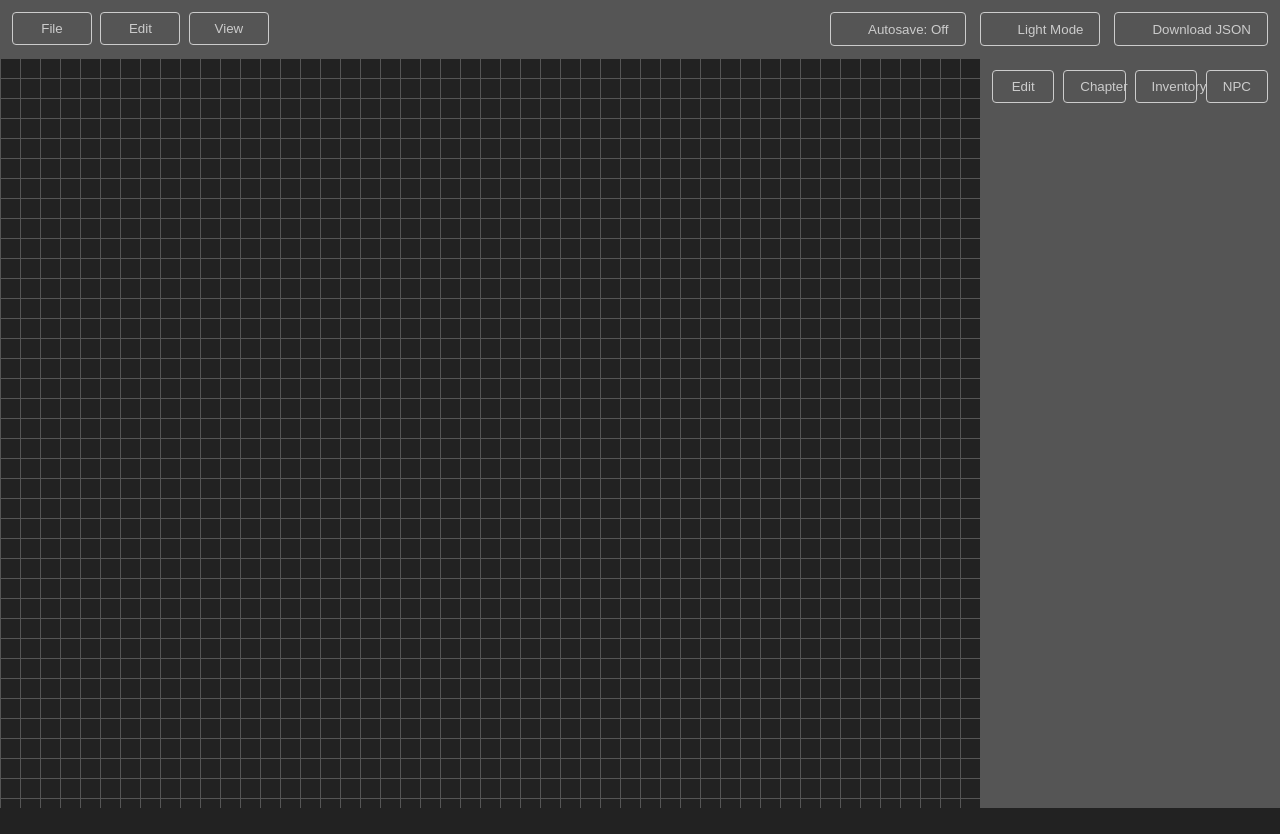
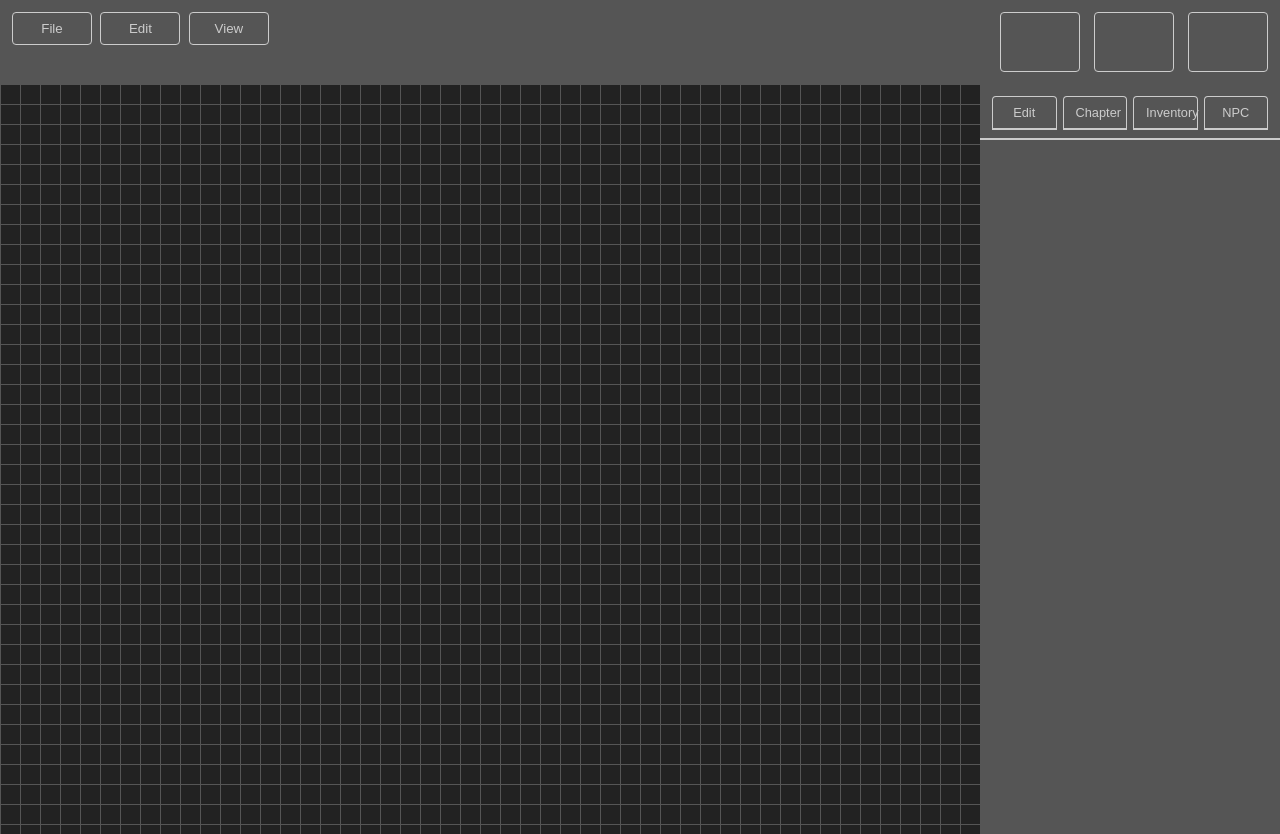
Before and after one commit to ugm616/PabulaTagabuo, a plain HTML site: page index.html in a window 1280 px wide. Before the commit the page ends 808 px from the top, so only its background shows below. Drawn offline with Linux system fonts and the light colour scheme; a web font is replaced by a local one.

Commit message:
Update index.html

```diff
--- a/index.html
+++ b/index.html
@@ -3,7 +3,7 @@
 <head>
     <meta charset="UTF-8">
     <meta name="viewport" content="width=device-width, initial-scale=1.0">
-    <title>Story Node Editor</title>
+    <title>Pabula Tagabuo</title>
     <link href="https://fonts.googleapis.com/css2?family=Aldrich&display=swap" rel="stylesheet">
     <style>
         @import url('https://fonts.googleapis.com/css2?family=Aldrich&display=swap');
@@ -20,6 +20,11 @@
             font-family: 'Aldrich', sans-serif;
             background-color: var(--bg-color);
             color: var(--text-color);
+            overflow: hidden;
+        }
+
+        ::-webkit-scrollbar {
+            display: none;
         }
 
         button {
@@ -65,17 +70,30 @@
         .quick-buttons button {
             display: flex;
             align-items: center;
-            gap: 5px;
+            justify-content: center;
+            width: 60px;
+            height: 60px;
+            padding: 10px;
+            background-size: 30px;
+            background-position: center;
+            background-repeat: no-repeat;
+            font-size: 0;
         }
 
-        .quick-buttons button::before {
-            content: '';
-            width: 16px;
-            height: 16px;
-            display: inline-block;
-            background-size: contain;
-            background-repeat: no-repeat;
-            vertical-align: middle;
+        @media (max-width: 768px) {
+            .quick-buttons button {
+                width: 40px;
+                height: 40px;
+                background-size: 20px;
+            }
+        }
+
+        @media (max-width: 480px) {
+            .quick-buttons button {
+                width: 30px;
+                height: 30px;
+                background-size: 15px;
+            }
         }
 
         .main-area {
@@ -99,13 +117,31 @@
 
         .tab-buttons {
             display: flex;
-            gap: 5px;
+            gap: 2px;
             padding: 10px;
+            border-bottom: 2px solid var(--text-color);
         }
 
         .tab-buttons button {
             flex: 1;
             min-width: 60px;
+            font-size: 0.8em;
+            padding: 8px 12px;
+            border-radius: 4px 4px 0 0;
+            border: 1px solid var(--text-color);
+            border-bottom: none;
+            position: relative;
+            margin-bottom: -2px;
+        }
+
+        .tab-buttons button.active {
+            background-color: var(--text-color);
+            color: var(--bg-color);
+            border-bottom: 2px solid var(--bg-color);
+        }
+
+        .tab-buttons button:not(.active) {
+            border-bottom: 2px solid var(--text-color);
         }
 
         .node {
@@ -134,9 +170,9 @@
             <button>View</button>
         </div>
         <div class="quick-buttons">
-            <button id="autosave-toggle">Autosave: Off</button>
-            <button id="theme-toggle">Light Mode</button>
-            <button id="save-json">Download JSON</button>
+            <button id="autosave-toggle" title="Autosave: Off">Autosave</button>
+            <button id="theme-toggle" title="Toggle Theme">Theme</button>
+            <button id="save-json" title="Download JSON">Save</button>
         </div>
     </div>
     <div class="main-area">
```
